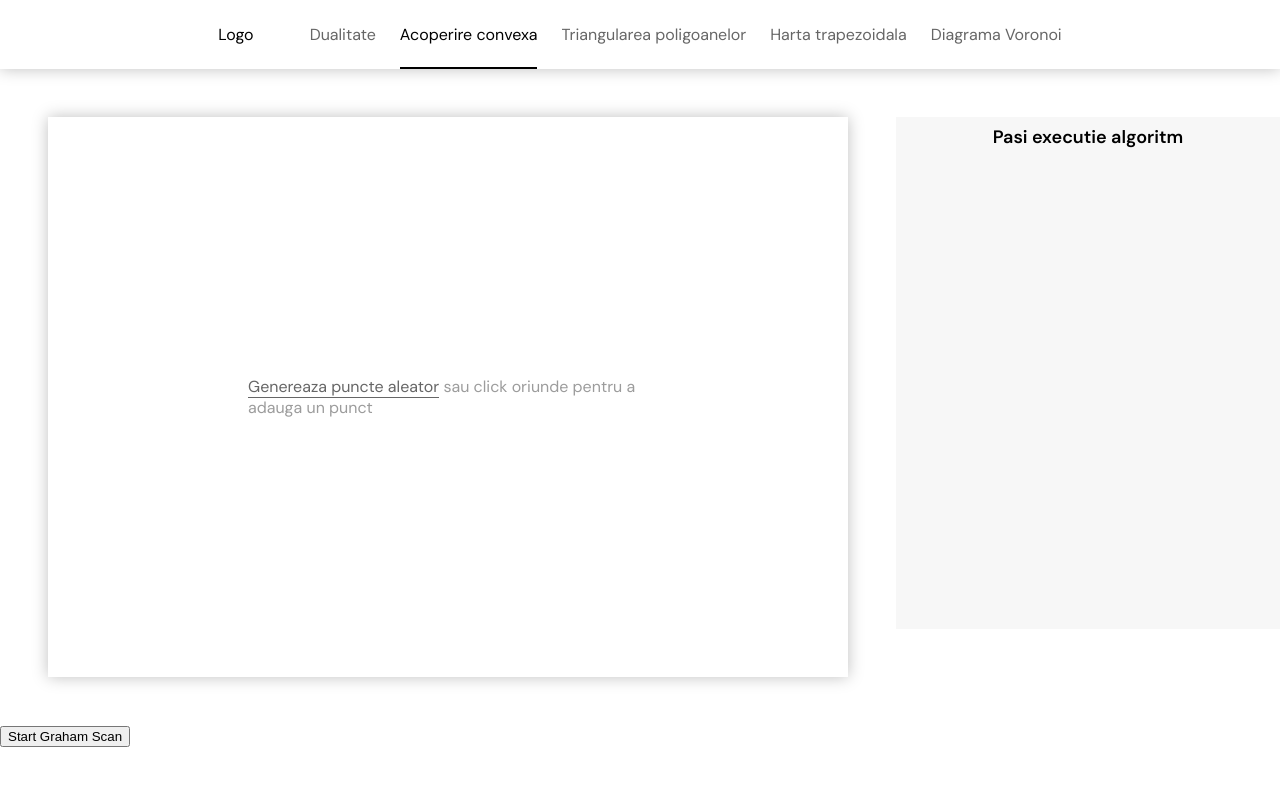
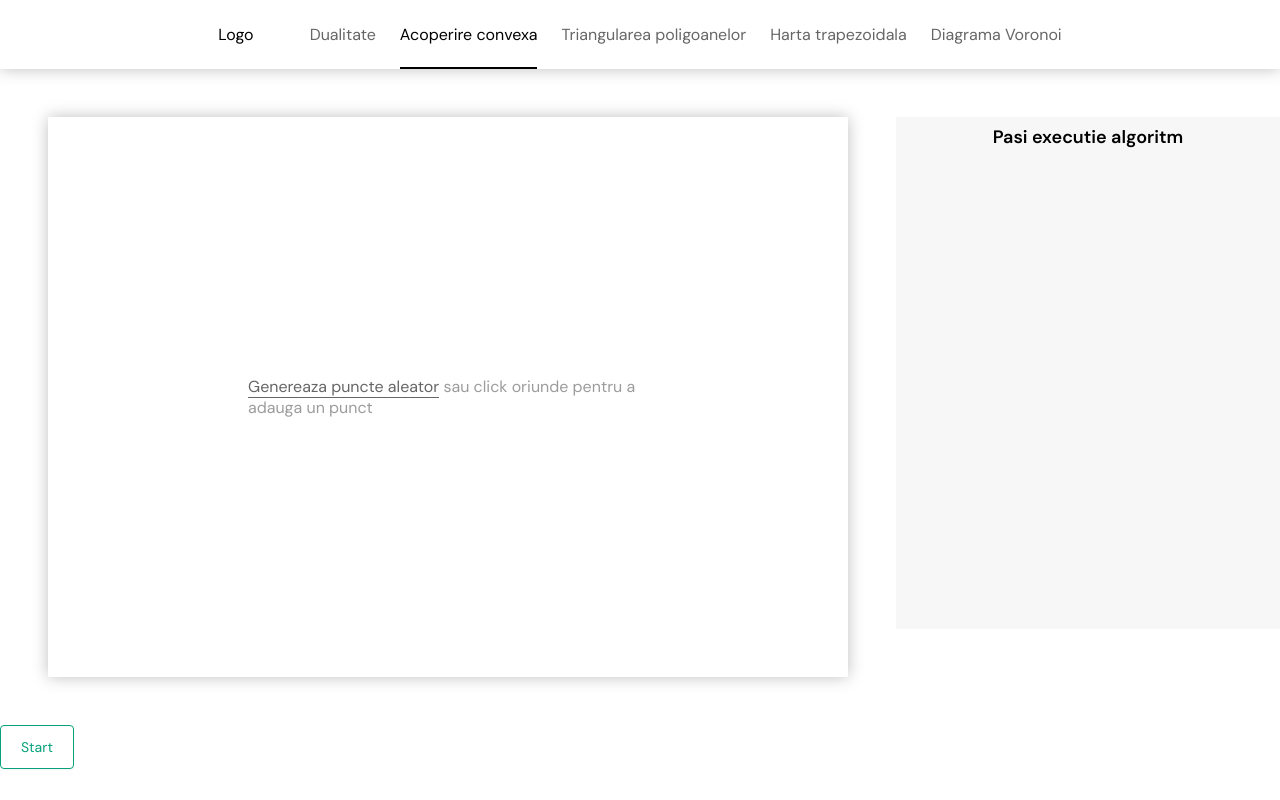
Before and after one commit to andreihodoroaga/geometric-algorithms, a React (Vite) app: page /convex-hull in a window 1280 px wide. Built offline with nearby package versions, Linux system fonts and the light colour scheme.

Commit message:
feat: add button component

```diff
--- /dev/null
+++ b/src/components/button/Button.scss
@@ -0,0 +1,44 @@
+.custom-button {
+  display: flex;
+  align-items: center;
+  padding: 0.75rem 1.25rem;
+  border: 1px solid #666;
+  border-radius: 0.25rem;
+  background: none;
+  color: #666;
+  box-shadow: 0 1px 2px 0 rgba(0, 0, 0, 0.05);
+  font-family: "DM Sans", sans-serif;
+  font-size: 0.875rem;
+  outline: none;
+  cursor: pointer;
+
+  &.primary {
+    border-color: #07a17b;
+    color: #07a17b;
+
+    &:hover {
+      filter: drop-shadow(0px 0px 9px rgba(7, 161, 123, 0.25));
+    }
+  }
+
+  &.dropdown {
+    svg {
+      margin-top: 0.125rem;
+      margin-left: 0.25rem;
+    }
+  }
+
+  &:hover {
+    background-color: rgb(247, 248, 249);
+    filter: drop-shadow(0px 0px 4px rgba(0, 0, 0, 0.25));
+  }
+
+  &:focus {
+    outline: 2px solid transparent;
+    outline-offset: 2px;
+  }
+
+  &:focus-visible {
+    box-shadow: none;
+  }
+}
--- /dev/null
+++ b/src/components/button/Button.tsx
@@ -0,0 +1,18 @@
+import "./Button.scss";
+import { AiFillCaretDown } from "react-icons/ai";
+
+interface ButtonProps {
+  onClick: () => Promise<void>;
+  content: string;
+  extraClass?: string;
+  dropdownBtn?: boolean;
+}
+
+export default function Button({ onClick, content, extraClass, dropdownBtn }: ButtonProps) {
+  return (
+    <button onClick={onClick} className={`custom-button ${extraClass ?? ""} ${dropdownBtn ? "dropdown" : ""}`}>
+      {content}
+      {dropdownBtn && <AiFillCaretDown />}
+    </button>
+  );
+}
--- a/src/components/canvas/Canvas.tsx
+++ b/src/components/canvas/Canvas.tsx
@@ -21,6 +21,7 @@ import OverlayText from "./overlay-text/OverlayText";
 import { Drawing, VisualizationStep } from "../../shared/models/algorithm";
 import { uniqueId } from "lodash";
 import LineComponent from "./Line";
+import Button from "../button/Button";
 
 interface CanvasProps {
   points: Point[];
@@ -173,7 +174,7 @@ export default function Canvas({ points, setPoints, computeVisualizationSteps, s
         </Stage>
         {showOverlayText && <OverlayText generateRandomPoints={generateRandomPoints} />}
       </div>
-      <button onClick={startAlgorithm}>Start Graham Scan</button>
+      <Button onClick={startAlgorithm} content={"Start"} extraClass="primary" />
     </>
   );
 }
```
